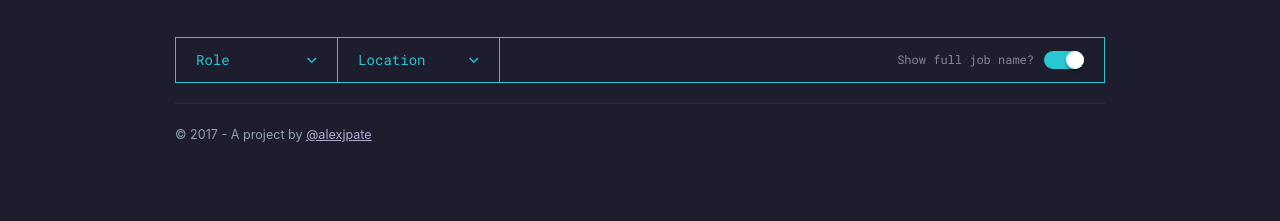
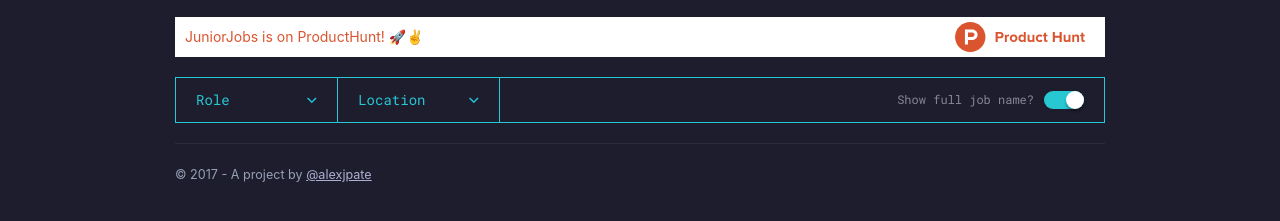
Before and after one commit to alexpate/juniorjobs, a website built with webpack: page src/index.html in a window 1280 px wide. Shown: the part 237-458 px from the top of the page. Built offline with nearby package versions, Linux system fonts and the light colour scheme; some packages are replaced by stand-ins of ours; files whose address does not match are found by name.

Commit message:
Add PH callout

```diff
--- /dev/null
+++ b/assets/css/components/producthunt.css
@@ -0,0 +1,19 @@
+.ProductHunt {
+  display: flex;
+  width: 100%;
+  height: 40px;
+  align-items: center;
+  padding: 0 10px;
+  background-color: #fff;
+  background-image: url('../img/product-hunt-logo.svg');
+  background-repeat: no-repeat;
+  background-size: 14%;
+  background-position: calc(100% - 20px) center;
+  text-decoration: none;
+}
+
+.ProductHunt-copy {
+  color: #da552f;
+  margin: 0;
+  padding: 0;
+}
--- a/assets/css/site.css
+++ b/assets/css/site.css
@@ -10,3 +10,4 @@
 @import 'components/forms';
 @import 'components/subscribe';
 @import 'components/footer';
+@import 'components/producthunt';
--- a/layouts/layout.html
+++ b/layouts/layout.html
@@ -20,6 +20,7 @@
 <body>
   <div class="container">
     {{> Header }}
+    {{> ProductHunt }}
     {{> Sort }}
 
     {{#each data.listings}}
--- /dev/null
+++ b/partials/ProductHunt.html
@@ -0,0 +1,3 @@
+<a href="https://www.producthunt.com/posts/junior-jobs" target="_blank" class="ProductHunt">
+  <p class="ProductHunt-copy">JuniorJobs is on ProductHunt! 🚀✌️</p>
+</a>
```
Also changed, not shown: assets/img/product-hunt-logo.svg (added).
